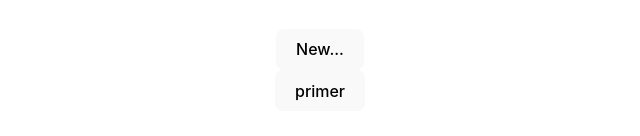
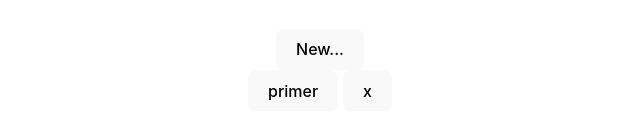
Before and after one commit to tomasggarcia/svelte-todo, a Svelte app: page / in a window 1280 px wide. Shown: the part 330-466 px from the top of the page, without its empty margins (320-960 px from the left). Built offline with nearby package versions, Linux system fonts and the light colour scheme.

Commit message:
remove item button

```diff
--- a/src/App.svelte
+++ b/src/App.svelte
@@ -6,19 +6,28 @@
   let items = ["primer"];
 
   function addItem(event) {
-    console.log(event.detail.text)
     items = [...items, event.detail.text]
   }
-  $: console.log(items)
+  function removeItem(event) {
+    // items = items.splice(event.detail.index, 1)
+    items = items.filter((e,i) => i!=event.detail.index)
+  }
 </script>
 
 <main>
   <button on:click={() => showAddModal=true}> New... </button>
-  {#each items as item}
-    <TodoItem value={item}/>
+  {#each items as item, i}
+    <TodoItem
+    value={item}
+    index={i}
+    on:removeValue={removeItem}
+    />
   {/each}
   {#if showAddModal}
-  <AddModal bind:showModal={showAddModal} on:addValue={addItem}></AddModal>
+  <AddModal
+  bind:showModal={showAddModal}
+  on:addValue={addItem}
+  />
   {/if}
 </main>
 
--- a/src/components/TodoItem.svelte
+++ b/src/components/TodoItem.svelte
@@ -1,8 +1,18 @@
 <script lang="ts">
   import { getEventValue } from "../utils/logic";
+  import {createEventDispatcher} from 'svelte';
+  import { text } from "svelte/internal";
 
+  const dispatch = createEventDispatcher()
+
+  function removeItem() {
+    dispatch('removeValue', {index})
+  }
   let showInput = false;
   export let value = "";
+  export let index
+
+
 </script>
 
 <div>
@@ -14,4 +24,5 @@
   >
   {value}
   </button>
+  <button on:click={removeItem}>x</button>
 </div>
```
Also changed, not shown: 1 other file (tests, documents, lock files or other folders).
